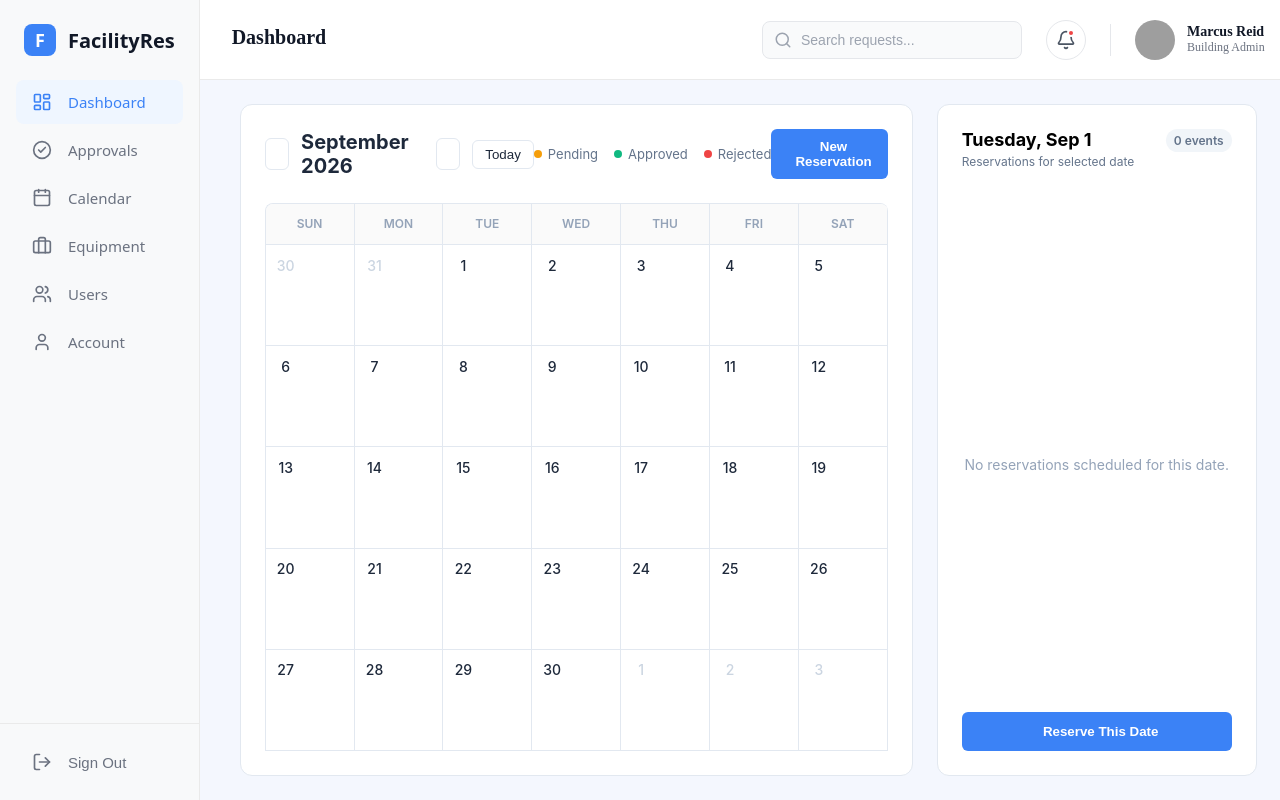
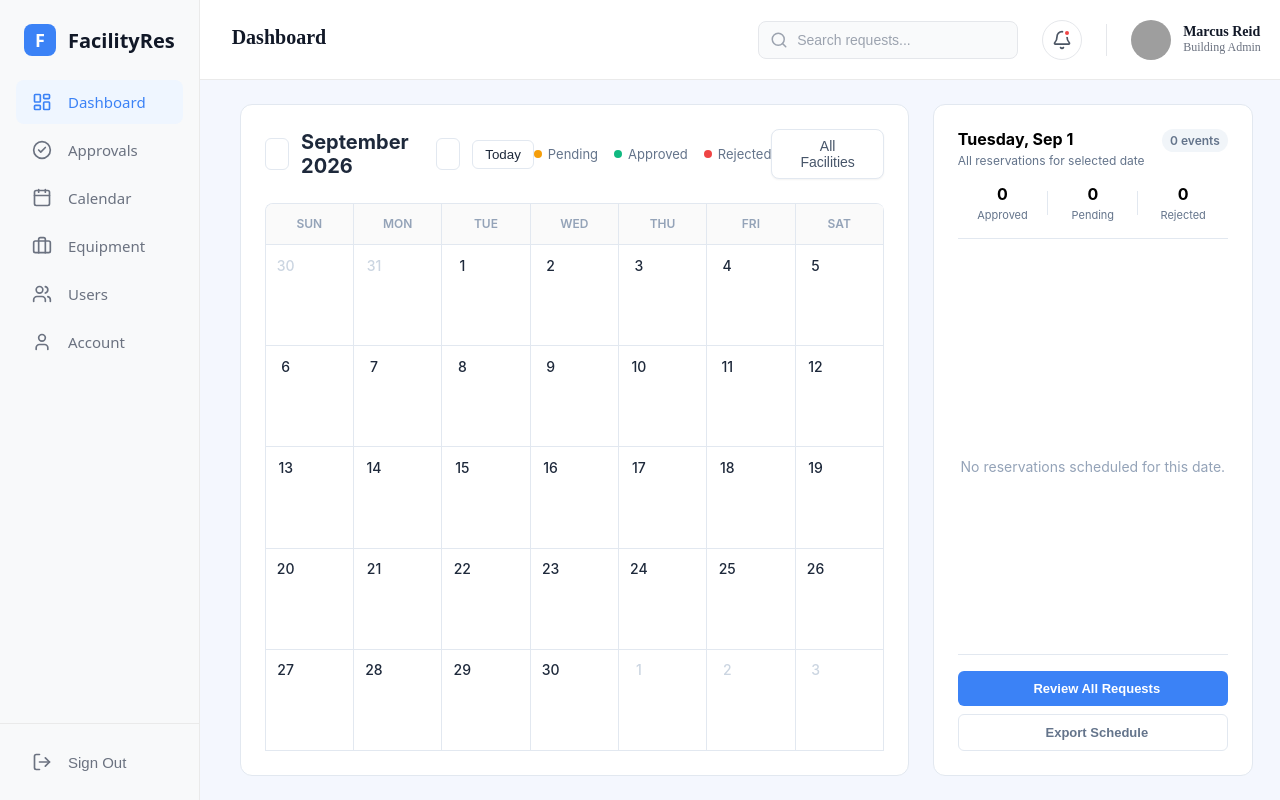
Before and after one commit to John-Pastor69/my-react-app, a React (Vite) app: page /dashboard in a window 1280 px wide. Built offline with nearby package versions, Linux system fonts and the light colour scheme; grey boxes are pictures that could not be loaded.

Commit message:
updated calendar mis

```diff
--- a/src/pages/mis/MisCalendar.jsx
+++ b/src/pages/mis/MisCalendar.jsx
@@ -1,7 +1,10 @@
 import React from 'react';
-import '../../styles/mis/calendar.scss';
+import { useNavigate } from 'react-router-dom';
+import "../../styles/mis/MisCalendar.scss";
 
 const MisCalendar = () => {
+  const navigate = useNavigate();
+
   return (
     <div className="calendar-page-container">
 
@@ -22,8 +25,10 @@ const MisCalendar = () => {
             <span className="legend-item"><span className="dot dot-red"></span> Rejected</span>
           </div>
 
-          <button className="new-res-btn">
-            <i className="ph ph-plus"></i> New Reservation
+          <button className="filter-facility-btn">
+            <i className="ph-fill ph-funnel"></i>
+            <span>All Facilities</span>
+            <i className="ph ph-caret-down"></i>
           </button>
         </div>
 
@@ -90,9 +95,27 @@ const MisCalendar = () => {
         <div className="sidebar-header">
           <div>
             <h3>Tuesday, Sep 1</h3>
-            <p>Reservations for selected date</p>
+            <p>All reservations for selected date</p>
           </div>
           <span className="event-count" style={{ background: '#F1F5F9', color: '#64748B' }}>0 events</span>
+        </div>
+
+        {/* Stats Row */}
+        <div className="sidebar-stats">
+          <div className="stat-box">
+            <span className="stat-num text-green">0</span>
+            <span className="stat-label">Approved</span>
+          </div>
+          <div className="stat-divider"></div>
+          <div className="stat-box">
+            <span className="stat-num text-yellow">0</span>
+            <span className="stat-label">Pending</span>
+          </div>
+          <div className="stat-divider"></div>
+          <div className="stat-box">
+            <span className="stat-num text-red">0</span>
+            <span className="stat-label">Rejected</span>
+          </div>
         </div>
 
         <div className="event-cards" style={{ justifyContent: 'center', alignItems: 'center' }}>
@@ -101,9 +124,15 @@ const MisCalendar = () => {
           </p>
         </div>
 
-        <button className="reserve-date-btn">
-          <i className="ph ph-plus"></i> Reserve This Date
-        </button>
+        {/* Bottom Action Buttons */}
+        <div className="sidebar-bottom-actions">
+          <button className="btn-review">
+            <i className="ph ph-check-double"></i> Review All Requests
+          </button>
+          <button className="btn-export">
+            <i className="ph ph-file-arrow-down"></i> Export Schedule
+          </button>
+        </div>
       </div>
 
     </div>
--- a/src/styles/mis/calendar.scss
+++ b/src/styles/mis/MisCalendar.scss
@@ -88,17 +88,30 @@ $red-light: #FEE2E2;
       }
     }
 
-    .new-res-btn {
-      background: $blue-main;
-      color: white;
-      border: none;
-      padding: 10px 16px;
-      border-radius: 6px;
-      font-weight: 600;
+    .filter-facility-btn {
+      background: #FFFFFF;
+      color: #475569;
+      border: 1px solid $border-color;
+      padding: 8px 16px;
+      border-radius: 8px;
+      font-weight: 500;
+      font-size: 14px;
       display: flex;
       align-items: center;
-      gap: 8px;
+      gap: 12px;
       cursor: pointer;
+      box-shadow: 0 1px 2px rgba(0, 0, 0, 0.05);
+      transition: all 0.2s ease;
+
+      i {
+        font-size: 16px;
+        color: #94A3B8;
+      }
+
+      &:hover {
+        background: #F8FAFC;
+        border-color: #CBD5E1;
+      }
     }
   }
 
@@ -193,9 +206,9 @@ $red-light: #FEE2E2;
     display: flex;
     justify-content: space-between;
     align-items: flex-start;
-    margin-bottom: 24px;
+    margin-bottom: 16px;
 
-    h3 { font-size: 18px; font-weight: 700; margin-bottom: 4px; }
+    h3 { font-size: 16px; font-weight: 700; margin-bottom: 4px; }
     p { font-size: 12px; color: $text-light; margin: 0; }
 
     .event-count {
@@ -208,12 +221,37 @@ $red-light: #FEE2E2;
     }
   }
 
+  .sidebar-stats {
+    display: flex;
+    justify-content: space-between;
+    align-items: center;
+    padding-bottom: 16px;
+    margin-bottom: 16px;
+    border-bottom: 1px solid $border-color;
+
+    .stat-box {
+      display: flex;
+      flex-direction: column;
+      align-items: center;
+      flex: 1;
+
+      .stat-num { font-size: 16px; font-weight: 700; margin-bottom: 4px; }
+      .stat-label { font-size: 11px; color: $text-light; }
+    }
+
+    .stat-divider {
+      width: 1px;
+      height: 24px;
+      background: $border-color;
+    }
+  }
+
   .event-cards {
     flex: 1;
     overflow-y: auto;
     display: flex;
     flex-direction: column;
-    gap: 16px;
+    gap: 12px;
 
     .event-card {
       border: 1px solid $border-color;
@@ -241,8 +279,8 @@ $red-light: #FEE2E2;
       .card-details {
         display: flex;
         flex-direction: column;
-        gap: 8px;
-        margin-bottom: 16px;
+        gap: 6px;
+        margin-bottom: 12px;
         p {
           font-size: 12px;
           color: $text-light;
@@ -254,33 +292,75 @@ $red-light: #FEE2E2;
         }
       }
 
-      .view-btn {
-        width: 100%;
-        background: #F8FAFC;
-        border: 1px solid $border-color;
-        padding: 8px;
-        border-radius: 6px;
+      .card-actions {
+        display: flex;
+        gap: 8px;
+
+        button {
+          flex: 1;
+          padding: 6px;
+          border-radius: 4px;
+          font-size: 12px;
+          font-weight: 500;
+          cursor: pointer;
+          background: white;
+
+          &.btn-view {
+            border: 1px solid #BFDBFE;
             color: $blue-main;
-        font-weight: 600;
-        cursor: pointer;
-        &:hover { background: $blue-light; }
+            background: #EFF6FF;
+            &:hover { background: #DBEAFE; }
+          }
+          &.btn-approve {
+            border: 1px solid #A7F3D0;
+            color: #059669;
+            background: #ECFDF5;
+            &:hover { background: #D1FAE5; }
+          }
+          &.btn-reject {
+            border: 1px solid #FECACA;
+            color: #DC2626;
+            background: #FEF2F2;
+            &:hover { background: #FEE2E2; }
+          }
+        }
       }
     }
   }
 
-  .reserve-date-btn {
+  .sidebar-bottom-actions {
     margin-top: 16px;
+    display: flex;
+    flex-direction: column;
+    gap: 8px;
+    padding-top: 16px;
+    border-top: 1px solid $border-color;
+
+    button {
       width: 100%;
-    background: $blue-main;
-    color: white;
-    border: none;
-    padding: 12px;
+      padding: 10px;
       border-radius: 6px;
       font-weight: 600;
+      font-size: 13px;
       display: flex;
       align-items: center;
       justify-content: center;
       gap: 8px;
       cursor: pointer;
+
+      &.btn-review {
+        background: $blue-main;
+        color: white;
+        border: none;
+        &:hover { background: #2563EB; }
+      }
+
+      &.btn-export {
+        background: white;
+        color: $text-light;
+        border: 1px solid $border-color;
+        &:hover { background: #F8FAFC; }
       }
     }
+  }
+}
```
Lines whose indentation alone changed are shown as unchanged.
